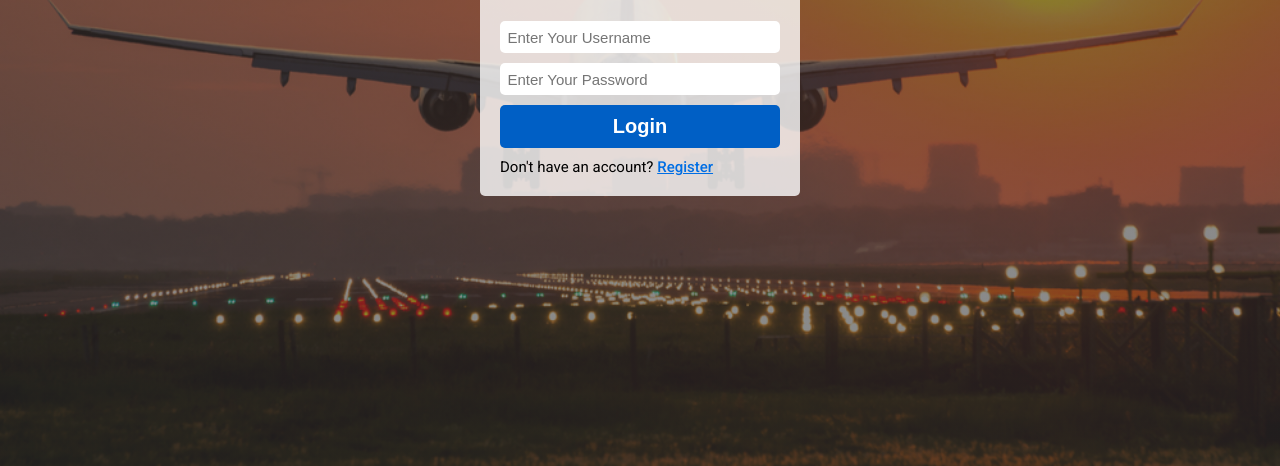
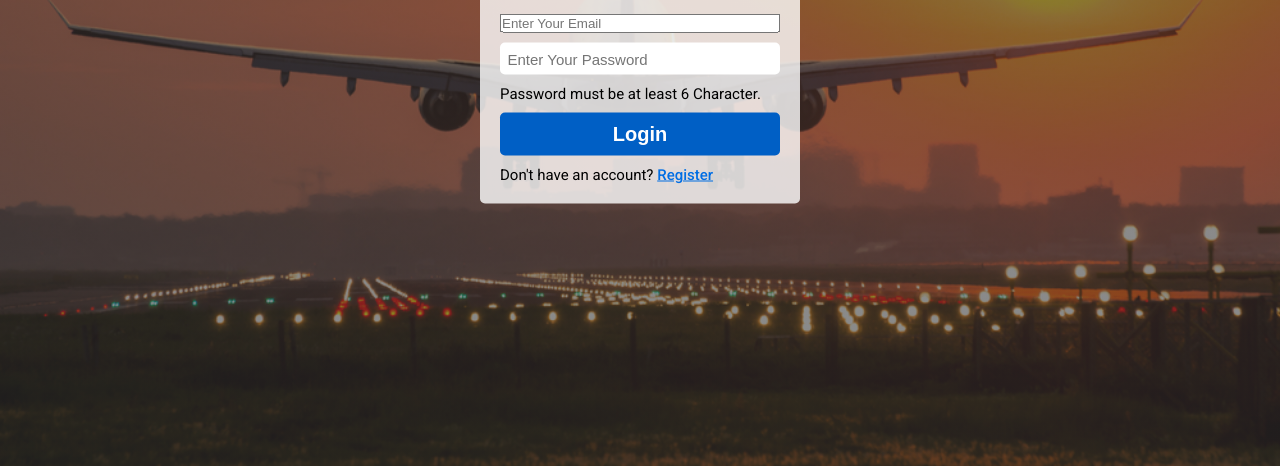
Before and after one commit to PATELPRIY1/Flight-Booking-Website, a plain HTML site: page login.html in a window 1280 px wide. Shown: the part 334-800 px from the top of the page. Drawn offline with Linux system fonts and the light colour scheme.

Commit message:
This is a login file.

```diff
--- a/login.html
+++ b/login.html
@@ -12,17 +12,18 @@
 
       <form id="login-form">
         <input
-          type="text"
-          id="username"
-          placeholder="Enter Your Username"
-          required
+          type="email"
+          id="email" pattern="[A-Za-z0-9._+-]+@[A-Za-z0-9 -]+\.[a-z]{2,}"
+          placeholder="Enter Your Email"
+          required title="must be a valid email address"
         />
         <input
           type="password"
-          id="password"
+          id="password" pattern="[a-zA-Z0-9]{6,}"
           placeholder="Enter Your Password"
-          required
+          required minlength="6" title="Password must be at least 6 Character."
         />
+        <p>Password must be at least 6 Character.</p>
         <button type="submit">Login</button>
         <p>Don't have an account? <a href="./register.html">Register</a></p>
       </form>
```
